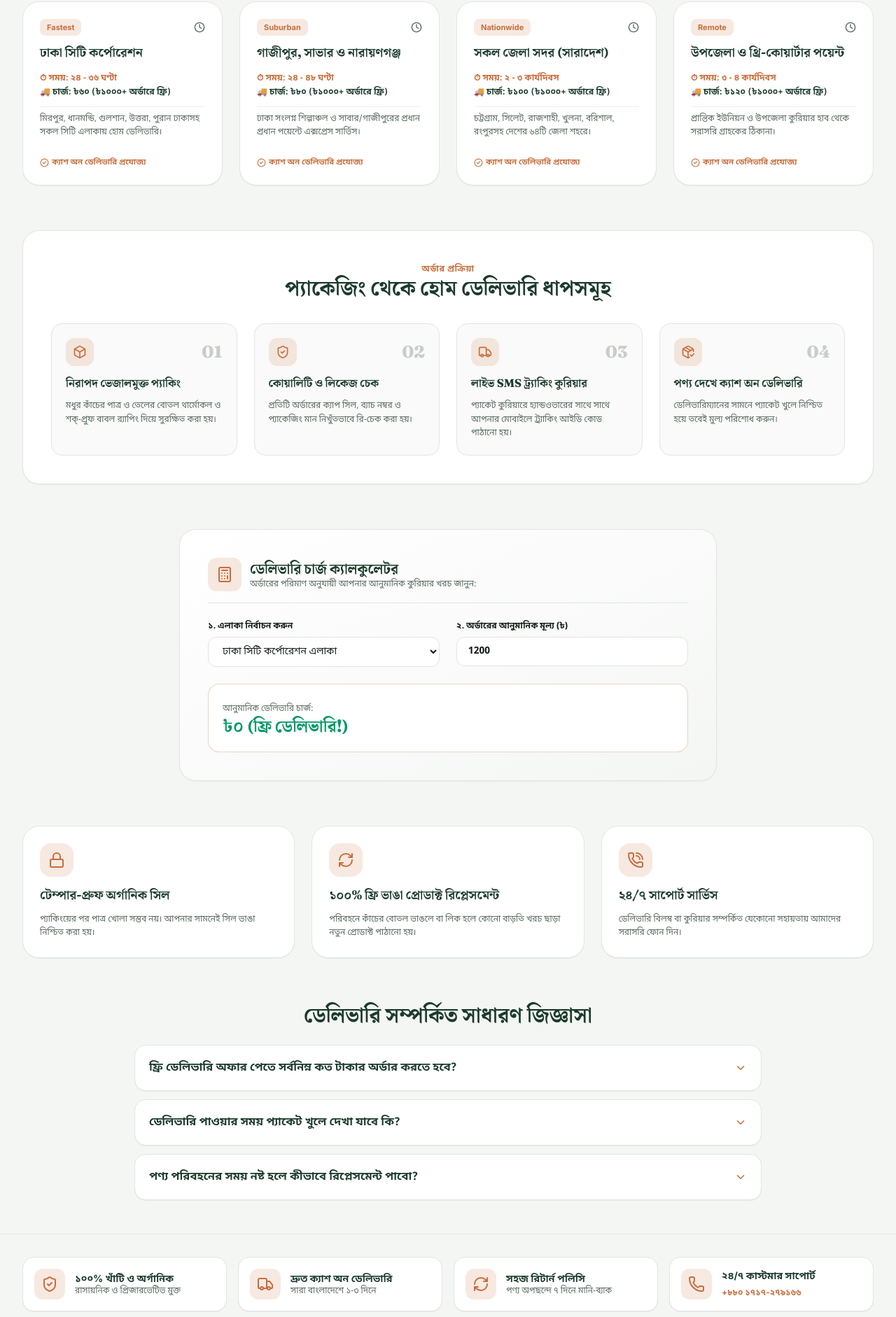
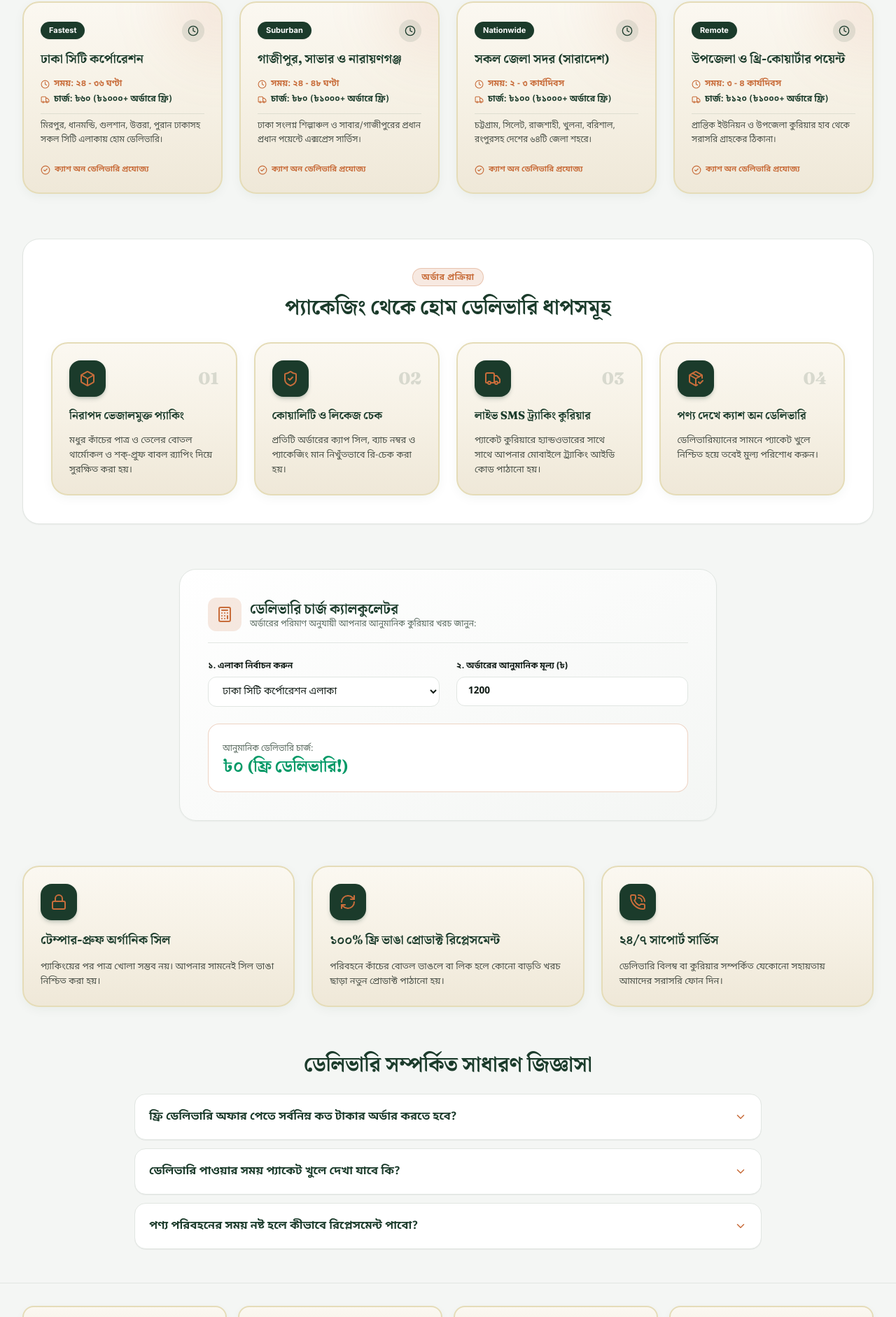
Before and after one commit to tridib371/prokriti-barta, a React (Vite) app: page /delivery in a window 1280 px wide. Shown: the part 836-2718 px from the top of the page at 70% size. Built offline with nearby package versions, Linux system fonts and the light colour scheme.

Commit message:
style: upgrade all feature, pillar, and delivery cards with high-contrast organic cream/amber gradients, hover micro-animations, and glowing badges

```diff
--- a/src/components/layout/Footer.jsx
+++ b/src/components/layout/Footer.jsx
@@ -28,42 +28,46 @@ export default function Footer() {
         <div className="max-w-7xl mx-auto px-4 sm:px-6 lg:px-8">
           <div className="grid grid-cols-1 sm:grid-cols-2 lg:grid-cols-4 gap-4">
 
-            <div className="flex items-center gap-3.5 p-4 rounded-2xl bg-surface border border-line shadow-2xs hover:border-primary/40 hover:shadow-xs transition-all">
-              <div className="w-11 h-11 rounded-xl bg-accent/15 text-accent flex items-center justify-center shrink-0">
+            <div className="group relative flex items-center gap-3.5 p-4 rounded-2xl bg-gradient-to-b from-[#FBF8F1] via-[#F6F1E5] to-[#EFE8D8] border-2 border-[#E5DCB8] hover:border-accent shadow-[0_4px_14px_-3px_rgba(27,59,43,0.08)] hover:shadow-[0_12px_24px_-6px_rgba(232,152,20,0.2)] hover:-translate-y-1.5 transition-all duration-300 overflow-hidden">
+              <div className="absolute top-0 left-0 right-0 h-1 bg-gradient-to-r from-primary via-accent to-accent-2 opacity-0 group-hover:opacity-100 transition-opacity duration-300" />
+              <div className="w-12 h-12 rounded-xl bg-primary text-accent flex items-center justify-center shrink-0 shadow-md shadow-primary/20 group-hover:bg-accent group-hover:text-white group-hover:scale-110 group-hover:rotate-3 transition-all duration-300">
                 <ShieldCheck size={24} />
               </div>
               <div>
-                <h4 className="font-bold text-sm text-primary">{t('footer.pure.title')}</h4>
-                <p className="text-xs text-muted font-bn-sans">{t('footer.pure.sub')}</p>
+                <h4 className="font-bold text-sm text-primary group-hover:text-accent transition-colors">{t('footer.pure.title')}</h4>
+                <p className="text-xs text-ink/75 font-bn-sans">{t('footer.pure.sub')}</p>
               </div>
             </div>
 
-            <div className="flex items-center gap-3.5 p-4 rounded-2xl bg-surface border border-line shadow-2xs hover:border-primary/40 hover:shadow-xs transition-all">
-              <div className="w-11 h-11 rounded-xl bg-accent/15 text-accent flex items-center justify-center shrink-0">
+            <div className="group relative flex items-center gap-3.5 p-4 rounded-2xl bg-gradient-to-b from-[#FBF8F1] via-[#F6F1E5] to-[#EFE8D8] border-2 border-[#E5DCB8] hover:border-accent shadow-[0_4px_14px_-3px_rgba(27,59,43,0.08)] hover:shadow-[0_12px_24px_-6px_rgba(232,152,20,0.2)] hover:-translate-y-1.5 transition-all duration-300 overflow-hidden">
+              <div className="absolute top-0 left-0 right-0 h-1 bg-gradient-to-r from-primary via-accent to-accent-2 opacity-0 group-hover:opacity-100 transition-opacity duration-300" />
+              <div className="w-12 h-12 rounded-xl bg-primary text-accent flex items-center justify-center shrink-0 shadow-md shadow-primary/20 group-hover:bg-accent group-hover:text-white group-hover:scale-110 group-hover:rotate-3 transition-all duration-300">
                 <Truck size={24} />
               </div>
               <div>
-                <h4 className="font-bold text-sm text-primary">{t('footer.cod.title')}</h4>
-                <p className="text-xs text-muted font-bn-sans">{t('footer.cod.sub')}</p>
+                <h4 className="font-bold text-sm text-primary group-hover:text-accent transition-colors">{t('footer.cod.title')}</h4>
+                <p className="text-xs text-ink/75 font-bn-sans">{t('footer.cod.sub')}</p>
               </div>
             </div>
 
-            <div className="flex items-center gap-3.5 p-4 rounded-2xl bg-surface border border-line shadow-2xs hover:border-primary/40 hover:shadow-xs transition-all">
-              <div className="w-11 h-11 rounded-xl bg-accent/15 text-accent flex items-center justify-center shrink-0">
+            <div className="group relative flex items-center gap-3.5 p-4 rounded-2xl bg-gradient-to-b from-[#FBF8F1] via-[#F6F1E5] to-[#EFE8D8] border-2 border-[#E5DCB8] hover:border-accent shadow-[0_4px_14px_-3px_rgba(27,59,43,0.08)] hover:shadow-[0_12px_24px_-6px_rgba(232,152,20,0.2)] hover:-translate-y-1.5 transition-all duration-300 overflow-hidden">
+              <div className="absolute top-0 left-0 right-0 h-1 bg-gradient-to-r from-primary via-accent to-accent-2 opacity-0 group-hover:opacity-100 transition-opacity duration-300" />
+              <div className="w-12 h-12 rounded-xl bg-primary text-accent flex items-center justify-center shrink-0 shadow-md shadow-primary/20 group-hover:bg-accent group-hover:text-white group-hover:scale-110 group-hover:rotate-3 transition-all duration-300">
                 <RefreshCw size={24} />
               </div>
               <div>
-                <h4 className="font-bold text-sm text-primary">{t('footer.return.title')}</h4>
-                <p className="text-xs text-muted font-bn-sans">{t('footer.return.sub')}</p>
+                <h4 className="font-bold text-sm text-primary group-hover:text-accent transition-colors">{t('footer.return.title')}</h4>
+                <p className="text-xs text-ink/75 font-bn-sans">{t('footer.return.sub')}</p>
               </div>
             </div>
 
-            <div className="flex items-center gap-3.5 p-4 rounded-2xl bg-surface border border-line shadow-2xs hover:border-primary/40 hover:shadow-xs transition-all">
-              <div className="w-11 h-11 rounded-xl bg-accent/15 text-accent flex items-center justify-center shrink-0">
+            <div className="group relative flex items-center gap-3.5 p-4 rounded-2xl bg-gradient-to-b from-[#FBF8F1] via-[#F6F1E5] to-[#EFE8D8] border-2 border-[#E5DCB8] hover:border-accent shadow-[0_4px_14px_-3px_rgba(27,59,43,0.08)] hover:shadow-[0_12px_24px_-6px_rgba(232,152,20,0.2)] hover:-translate-y-1.5 transition-all duration-300 overflow-hidden">
+              <div className="absolute top-0 left-0 right-0 h-1 bg-gradient-to-r from-primary via-accent to-accent-2 opacity-0 group-hover:opacity-100 transition-opacity duration-300" />
+              <div className="w-12 h-12 rounded-xl bg-primary text-accent flex items-center justify-center shrink-0 shadow-md shadow-primary/20 group-hover:bg-accent group-hover:text-white group-hover:scale-110 group-hover:rotate-3 transition-all duration-300">
                 <Phone size={24} />
               </div>
               <div>
-                <h4 className="font-bold text-sm text-primary">{t('footer.support.title')}</h4>
+                <h4 className="font-bold text-sm text-primary group-hover:text-accent transition-colors">{t('footer.support.title')}</h4>
                 <Link to="/contact" className="text-xs text-accent font-bold hover:underline">
                   {n('+880 1717-279166')}
                 </Link>
--- a/src/pages/Delivery.jsx
+++ b/src/pages/Delivery.jsx
@@ -224,37 +224,47 @@ export default function Delivery() {
                 initial={{ opacity: 0, y: 25 }}
                 whileInView={{ opacity: 1, y: 0 }}
                 viewport={{ once: true }}
-                transition={{ duration: 0.4, delay: idx * 0.1 }}
-                className="bg-surface border border-line rounded-3xl p-6 flex flex-col justify-between space-y-4 shadow-2xs hover:shadow-md hover:border-accent/40 transition-all group"
+                whileHover={{ y: -8, scale: 1.02 }}
+                transition={{ type: "spring", stiffness: 350, damping: 22, delay: idx * 0.08 }}
+                className="group relative bg-gradient-to-b from-[#FBF8F1] via-[#F6F1E5] to-[#EFE8D8] border-2 border-[#E5DCB8] hover:border-accent rounded-3xl p-6 flex flex-col justify-between space-y-4 shadow-[0_4px_18px_-4px_rgba(27,59,43,0.08)] hover:shadow-[0_16px_32px_-6px_rgba(232,152,20,0.22)] transition-all duration-300 overflow-hidden cursor-default"
               >
-                <div className="space-y-3">
+                {/* Top Accent Gradient Border Strip on Hover */}
+                <div className="absolute top-0 left-0 right-0 h-1.5 bg-gradient-to-r from-primary via-accent to-accent-2 opacity-0 group-hover:opacity-100 transition-opacity duration-300" />
+                <div className="absolute -top-20 -right-20 w-40 h-40 bg-accent/10 rounded-full blur-2xl group-hover:scale-150 transition-transform duration-500 pointer-events-none" />
+
+                <div className="space-y-3 relative z-10">
                   <div className="flex items-center justify-between">
-                    <span className="px-2.5 py-1 rounded-lg bg-accent/15 text-accent text-[11px] font-bold">
+                    <span className="px-3 py-1 rounded-full bg-primary text-white text-[11px] font-bold shadow-xs">
                       {zone.badge}
                     </span>
-                    <Clock size={16} className="text-muted group-hover:text-accent transition-colors" />
+                    <div className="w-8 h-8 rounded-full bg-primary/10 text-primary flex items-center justify-center group-hover:bg-accent group-hover:text-white transition-all">
+                      <Clock size={16} />
+                    </div>
                   </div>
 
-                  <h3 className="font-display font-bold text-lg text-primary leading-snug">
+                  <h3 className="font-display font-bold text-lg text-primary leading-snug group-hover:text-accent transition-colors duration-200">
                     {lang === 'bn' ? zone.titleBn : zone.titleEn}
                   </h3>
 
-                  <div className="space-y-1 pt-1">
-                    <div className="text-xs text-accent font-bold font-bn-sans">
-                      ⏱ {lang === 'bn' ? 'সময়:' : 'Time:'} {lang === 'bn' ? zone.timeBn : zone.timeEn}
+                  <div className="space-y-1.5 pt-1">
+                    <div className="flex items-center gap-1.5 text-xs text-accent font-bold font-bn-sans">
+                      <Clock size={13} className="shrink-0" />
+                      <span>{lang === 'bn' ? 'সময়:' : 'Time:'} {lang === 'bn' ? zone.timeBn : zone.timeEn}</span>
                     </div>
-                    <div className="text-xs text-primary font-bold font-bn-sans">
-                      🚚 {lang === 'bn' ? 'চার্জ:' : 'Rate:'} {lang === 'bn' ? zone.chargeBn : zone.chargeEn}
+                    <div className="flex items-center gap-1.5 text-xs text-primary font-bold font-bn-sans">
+                      <Truck size={13} className="shrink-0 text-accent" />
+                      <span>{lang === 'bn' ? 'চার্জ:' : 'Rate:'} {lang === 'bn' ? zone.chargeBn : zone.chargeEn}</span>
                     </div>
                   </div>
 
-                  <p className="text-xs text-muted font-bn-sans leading-relaxed pt-2 border-t border-line/60">
+                  <p className="text-xs text-ink/75 font-bn-sans leading-relaxed pt-2 border-t border-primary/10">
                     {lang === 'bn' ? zone.descBn : zone.descEn}
                   </p>
                 </div>
 
-                <div className="pt-2 text-[11px] text-accent font-bold flex items-center gap-1 font-bn-sans">
-                  <CheckCircle2 size={13} /> {lang === 'bn' ? 'ক্যাশ অন ডেলিভারি প্রযোজ্য' : 'COD Available'}
+                <div className="pt-2 text-[11px] text-accent font-bold flex items-center gap-1.5 font-bn-sans relative z-10">
+                  <CheckCircle2 size={14} className="text-accent" />
+                  <span>{lang === 'bn' ? 'ক্যাশ অন ডেলিভারি প্রযোজ্য' : 'COD Available'}</span>
                 </div>
               </motion.div>
             ))}
@@ -264,8 +274,10 @@ export default function Delivery() {
         {/* Step-by-step Fulfillment Process */}
         <div className="bg-surface border border-line rounded-3xl p-6 sm:p-10 space-y-8 shadow-xs">
           <div className="text-center max-w-xl mx-auto space-y-2">
-            <span className="text-xs font-bold text-accent uppercase tracking-wider">{lang === 'bn' ? 'অর্ডার প্রক্রিয়া' : 'Order Journey'}</span>
-            <h2 className="font-display font-bold text-2xl sm:text-3xl text-primary">
+            <span className="inline-flex items-center gap-1.5 px-3 py-1 rounded-full bg-accent/15 border border-accent/30 text-accent font-bold text-xs uppercase tracking-wider">
+              {lang === 'bn' ? 'অর্ডার প্রক্রিয়া' : 'Order Journey'}
+            </span>
+            <h2 className="font-display font-bold text-2xl sm:text-3xl text-primary mt-1">
               {lang === 'bn' ? 'প্যাকেজিং থেকে হোম ডেলিভারি ধাপসমূহ' : '4-Step Safe Delivery Process'}
             </h2>
           </div>
@@ -274,22 +286,29 @@ export default function Delivery() {
             {processSteps.map((step, idx) => {
               const IconComponent = step.icon;
               return (
-                <div key={idx} className="relative p-5 rounded-2xl bg-bg/50 border border-line space-y-3">
-                  <div className="flex items-center justify-between">
-                    <div className="w-10 h-10 rounded-xl bg-accent/15 text-accent flex items-center justify-center font-bold">
-                      <IconComponent size={20} />
+                <motion.div
+                  key={idx}
+                  whileHover={{ y: -6, scale: 1.02 }}
+                  transition={{ type: "spring", stiffness: 350, damping: 22 }}
+                  className="group relative p-6 rounded-3xl bg-gradient-to-b from-[#FBF8F1] via-[#F6F1E5] to-[#EFE8D8] border-2 border-[#E5DCB8] hover:border-accent space-y-3.5 shadow-[0_4px_18px_-4px_rgba(27,59,43,0.08)] hover:shadow-[0_16px_32px_-6px_rgba(232,152,20,0.22)] transition-all duration-300 overflow-hidden cursor-default"
+                >
+                  <div className="absolute top-0 left-0 right-0 h-1.5 bg-gradient-to-r from-primary via-accent to-accent-2 opacity-0 group-hover:opacity-100 transition-opacity duration-300" />
+
+                  <div className="flex items-center justify-between relative z-10">
+                    <div className="w-13 h-13 rounded-2xl bg-primary text-accent flex items-center justify-center font-bold shadow-md shadow-primary/20 group-hover:bg-accent group-hover:text-white group-hover:scale-110 group-hover:rotate-3 transition-all duration-300">
+                      <IconComponent size={24} />
                     </div>
-                    <span className="font-display font-extrabold text-2xl text-muted/30">
+                    <span className="font-display font-extrabold text-2xl text-primary/15 group-hover:text-accent/30 transition-colors">
                       {step.step}
                     </span>
                   </div>
-                  <h3 className="font-display font-bold text-base text-primary">
+                  <h3 className="font-display font-bold text-base text-primary group-hover:text-accent transition-colors relative z-10">
                     {lang === 'bn' ? step.titleBn : step.titleEn}
                   </h3>
-                  <p className="text-xs text-muted font-bn-sans leading-relaxed">
+                  <p className="text-xs sm:text-[13px] text-ink/75 font-bn-sans leading-relaxed relative z-10">
                     {lang === 'bn' ? step.descBn : step.descEn}
                   </p>
-                </div>
+                </motion.div>
               );
             })}
           </div>
@@ -369,17 +388,24 @@ export default function Delivery() {
           {safetyFeatures.map((feat, idx) => {
             const IconComponent = feat.icon;
             return (
-              <div key={idx} className="bg-surface border border-line rounded-3xl p-6 space-y-3 shadow-2xs">
-                <div className="w-12 h-12 rounded-2xl bg-accent/15 text-accent flex items-center justify-center font-bold">
+              <motion.div
+                key={idx}
+                whileHover={{ y: -6, scale: 1.02 }}
+                transition={{ type: "spring", stiffness: 350, damping: 22 }}
+                className="group relative bg-gradient-to-b from-[#FBF8F1] via-[#F6F1E5] to-[#EFE8D8] border-2 border-[#E5DCB8] hover:border-accent rounded-3xl p-6 space-y-3.5 shadow-[0_4px_18px_-4px_rgba(27,59,43,0.08)] hover:shadow-[0_16px_32px_-6px_rgba(232,152,20,0.22)] transition-all duration-300 overflow-hidden cursor-default"
+              >
+                <div className="absolute top-0 left-0 right-0 h-1.5 bg-gradient-to-r from-primary via-accent to-accent-2 opacity-0 group-hover:opacity-100 transition-opacity duration-300" />
+
+                <div className="w-13 h-13 rounded-2xl bg-primary text-accent flex items-center justify-center font-bold shadow-md shadow-primary/20 group-hover:bg-accent group-hover:text-white group-hover:scale-110 group-hover:rotate-3 transition-all duration-300 relative z-10">
                   <IconComponent size={24} />
                 </div>
-                <h3 className="font-display font-bold text-lg text-primary">
+                <h3 className="font-display font-bold text-lg text-primary group-hover:text-accent transition-colors relative z-10">
                   {lang === 'bn' ? feat.titleBn : feat.titleEn}
                 </h3>
-                <p className="text-xs text-muted font-bn-sans leading-relaxed">
+                <p className="text-xs sm:text-[13px] text-ink/75 font-bn-sans leading-relaxed relative z-10">
                   {lang === 'bn' ? feat.descBn : feat.descEn}
                 </p>
-              </div>
+              </motion.div>
             );
           })}
         </div>
```
Also changed, not shown: src/components/home/BenefitsSection.jsx (+65 -19 lines), src/pages/About.jsx (+23 -10 lines).
